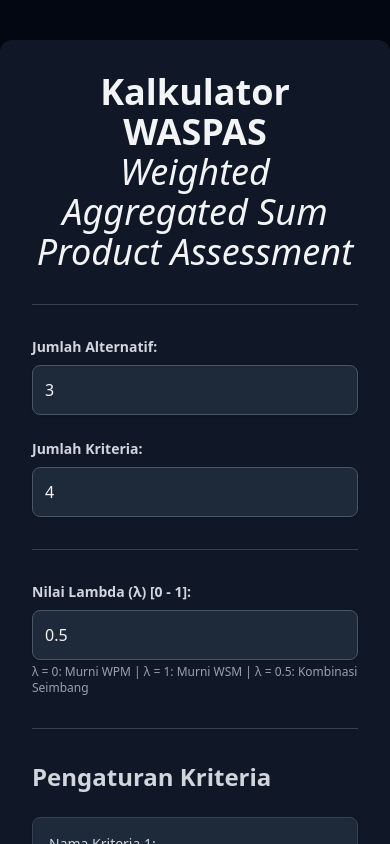
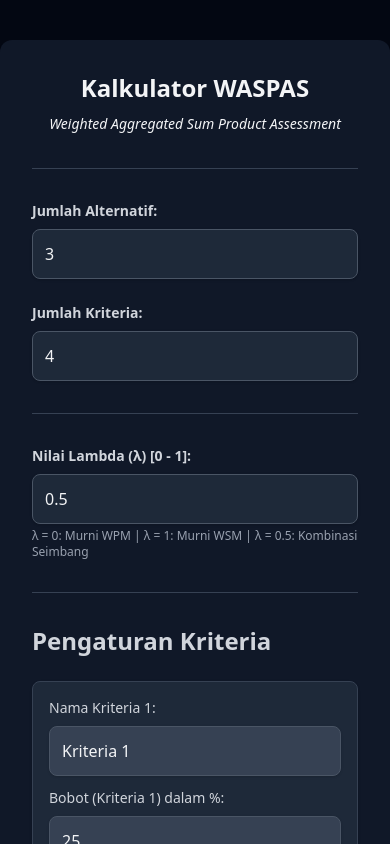
Before and after one commit to WeissCurry/WASPASCalculator, a React (Vite) app: page / in a window 390 px wide. Shown: the top 844 px of the page. Built offline with nearby package versions, Linux system fonts and the light colour scheme.

Commit message:
STYLE : text-2xl

```diff
--- a/src/WPMCalculator.tsx
+++ b/src/WPMCalculator.tsx
@@ -257,8 +257,8 @@ const WASPASCalculator: React.FC = () => {
     return (
 <div className="container mx-auto p-8 bg-gray-900 rounded-xl shadow-lg max-w-5xl my-10 text-gray-100">
 
-            <h1 className="text-4xl font-extrabold text-center mb-8">
-                Kalkulator WASPAS <br /> <i className="fa-italic font-normal">Weighted Aggregated Sum Product Assessment</i>
+            <h1 className="text-2xl lg:text-4xl font-extrabold text-center mb-8">
+                Kalkulator WASPAS <br /> <i className="text-sm lg:text-3xl fa-italic font-normal">Weighted Aggregated Sum Product Assessment</i>
             </h1>
             <hr className="my-8 border-gray-700" />
 
```
